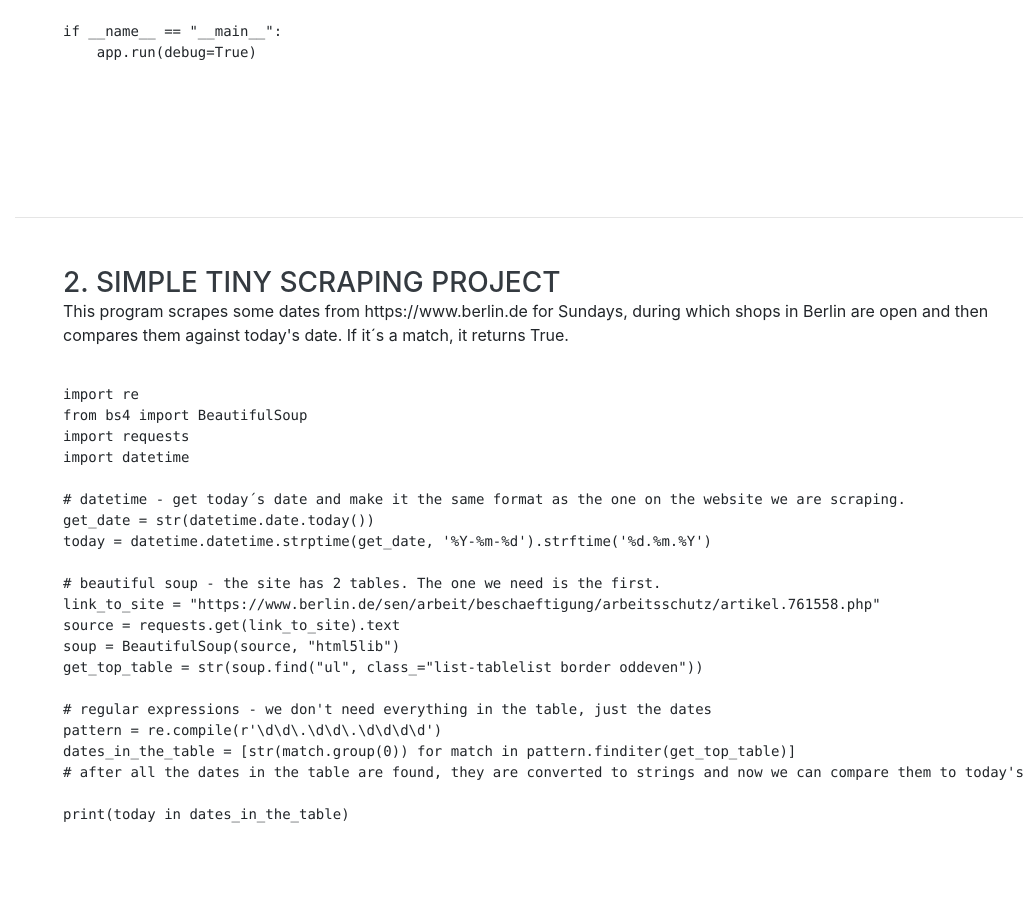
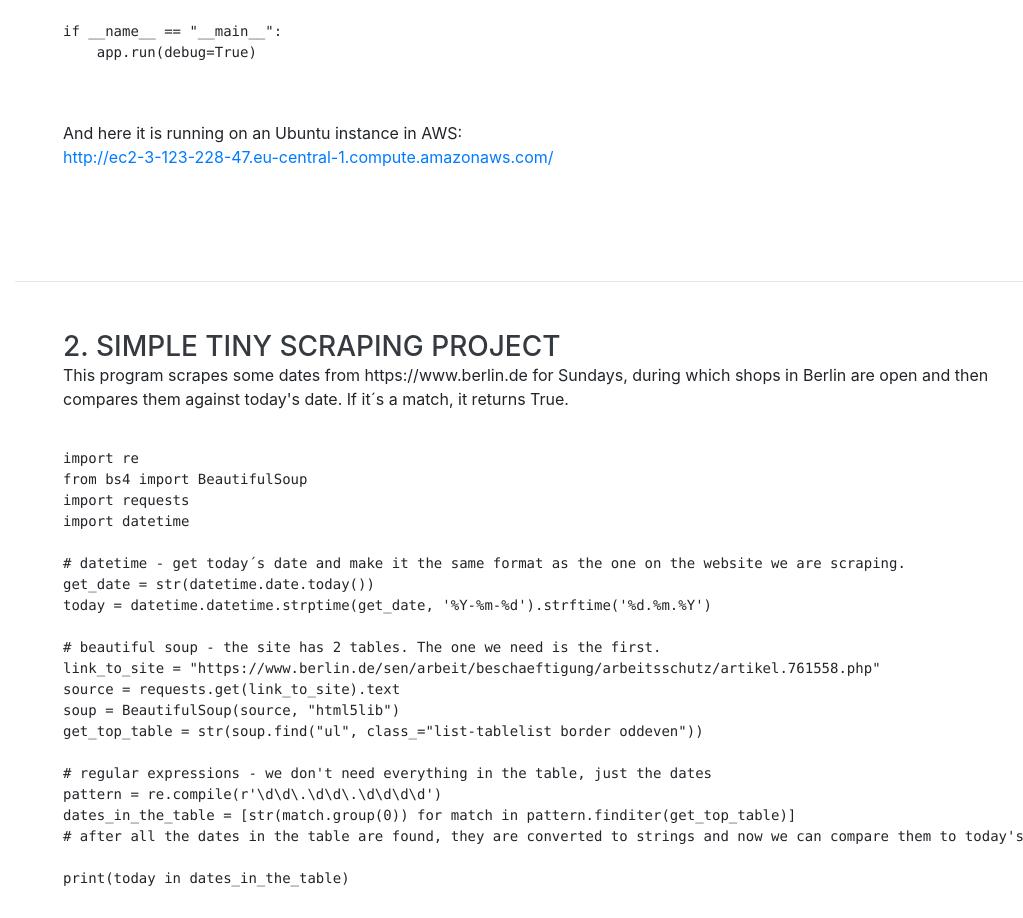
Before and after one commit to bottlekids/bottlekids.github.io, a website with bundled scripts: page index.html in a window 1280 px wide. Shown: the part 944-1862 px from the top of the page, without its empty margins (257-1280 px from the left). Built offline with nearby package versions, Linux system fonts and the light colour scheme; a web font is replaced by a local one.

Commit message:
Update index.html

```diff
--- a/index.html
+++ b/index.html
@@ -102,6 +102,13 @@ if __name__ == "__main__":
     app.run(debug=True)
                   </code>
               </pre>
+            </p>
+
+            <p>And here it is running on an Ubuntu instance in AWS: <br>
+            <a href='http://ec2-3-123-228-47.eu-central-1.compute.amazonaws.com/'>
+              http://ec2-3-123-228-47.eu-central-1.compute.amazonaws.com/
+            </a>
+
             </p>
 
           </div>
```
